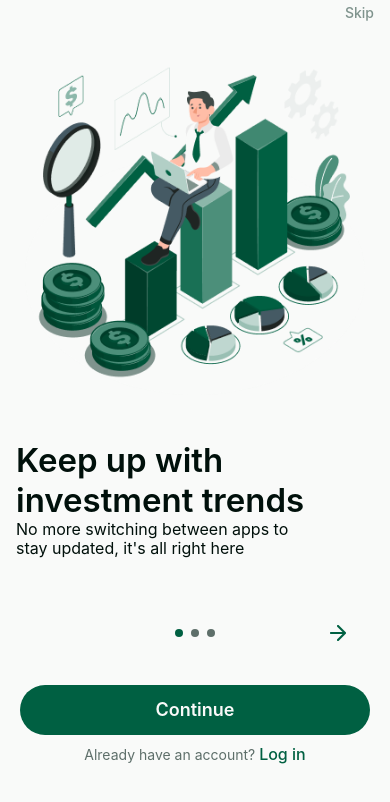
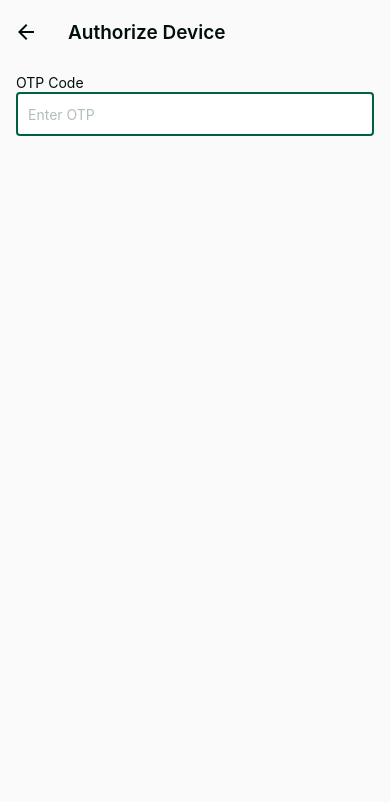
Before and after one commit to debugtitan/mercatus, a React Native app: screen /otp in a window 390 px wide. Shown: the top 802 px of the page. Built offline with nearby package versions, Linux system fonts and the light colour scheme.

Commit message:
OTP PAGE

```diff
--- a/components/Password.js
+++ b/components/Password.js
@@ -22,7 +22,7 @@ export default function ({ label, value, placeholder, hide, onToggle }) {
             <Icon
               name={hide ? 'eye-outline' : 'eye-off-outline'}
               color={theme.TABS_INACTIVE}
-              size={16}
+              size={20}
             />
           </TouchableOpacity>
         </View>
--- a/constants/Routes.js
+++ b/constants/Routes.js
@@ -8,4 +8,5 @@ export const RoutePaths = Object.freeze({
   LOGIN: 'auth-login',
   SIGNUP: 'auth-signup',
   SET_PASWORD: 'auth-setup-password',
+  OTP: 'otp',
 });
--- a/screens/StackNavigationComponent.js
+++ b/screens/StackNavigationComponent.js
@@ -16,6 +16,7 @@ import {
   CountryRadioPicker,
   Signup,
   SetPassword,
+  OTPComponent,
 } from '.';
 
 const Stack = createNativeStackNavigator();
@@ -95,6 +96,14 @@ export const MercatusStackNavigator = () => {
             title: 'Set password',
           }}
         />
+        <Stack.Screen
+          name="otp"
+          component={OTPComponent}
+          options={{
+            headerShown: true,
+            title: 'Authorize Device',
+          }}
+        />
       </Stack.Navigator>
     </NavigationContainer>
   );
--- /dev/null
+++ b/screens/auth/OTP.js
@@ -0,0 +1,33 @@
+/* eslint-disable react-native/no-inline-styles */
+import { View, Text, TextInput } from 'react-native';
+import React, { useState } from 'react';
+import { PageLayout } from '../../AppLayout';
+import { useTheme } from '../../components';
+import { DARK, LIGHT, Styles } from '../../constants';
+export default function OTPComponent({ navigation }) {
+  const { isDarkMode } = useTheme();
+  const theme = isDarkMode ? DARK : LIGHT;
+  const styles = Styles();
+
+  const [otp, setOtp] = useState(null);
+  return (
+    <PageLayout>
+      <View style={{ marginTop: 10, paddingHorizontal: 16 }}>
+        <View style={{ marginBottom: 18 }}>
+          <Text style={styles.textLabel}>OTP Code</Text>
+          <View style={styles.formContainer}>
+            <TextInput
+              placeholder="Enter OTP"
+              cursorColor={theme.TABS_INACTIVE}
+              placeholderTextColor={theme.TABS_INACTIVE}
+              keyboardType="number-pad"
+              maxLength={6}
+              onChangeText={OTP => setOtp(OTP)}
+              style={styles.textInput}
+            />
+          </View>
+        </View>
+      </View>
+    </PageLayout>
+  );
+}
--- a/screens/auth/SetPassword.js
+++ b/screens/auth/SetPassword.js
@@ -8,17 +8,19 @@ import {
 } from 'react-native';
 import React, { useState } from 'react';
 import Icon from 'react-native-vector-icons/Ionicons';
+import CountryPicker from 'react-native-country-picker-modal';
+
 import { PageLayout } from '../../AppLayout';
-import { useTheme, Password } from '../../components';
-import { DARK, LIGHT, Styles } from '../../constants';
-export default function SetPassword() {
+import { useTheme } from '../../components';
+import { DARK, LIGHT, Styles, RoutePaths } from '../../constants';
+export default function SetPassword({ navigation }) {
   const { isDarkMode } = useTheme();
   const theme = isDarkMode ? DARK : LIGHT;
   const styles = Styles();
 
   const [phone, setPhone] = useState(null);
-  const [countryCode, setCountryCode] = '+234';
-  const [country, setCountry] = useState('NG');
+  const [countryCode, setCountryCode] = useState('NG');
+  const [country, setCountry] = useState(null);
 
   const [showPassword, setShowPassword] = useState(true);
   const [password, setPassword] = useState(null);
@@ -28,6 +30,11 @@ export default function SetPassword() {
     setShowPassword(!showPassword);
   };
 
+  const onSelect = userCountry => {
+    setCountryCode(userCountry.cca2);
+    setCountry(userCountry.callingCode);
+  };
+
   return (
     <PageLayout>
       <View style={{ marginTop: 10, paddingHorizontal: 16 }}>
@@ -35,6 +42,14 @@ export default function SetPassword() {
         <View style={{ marginBottom: 18 }}>
           <Text style={styles.textLabel}>Phone</Text>
           <View style={styles.formContainer}>
+            <View style={{ left: 5, top: 5 }}>
+              <CountryPicker
+                countryCode={countryCode}
+                //withCountryNameButton={true}
+                withCloseButton={false}
+                onSelect={onSelect}
+              />
+            </View>
             <TextInput
               placeholder="Enter Phone number"
               cursorColor={theme.TABS_INACTIVE}
@@ -61,7 +76,10 @@ export default function SetPassword() {
               style={styles.textInput}
               secureTextEntry={!showPassword}
             />
-            <TouchableOpacity style={pass_styles.icon}>
+            <TouchableOpacity
+              style={pass_styles.icon}
+              onPress={toggleShowPassword}
+            >
               <Icon
                 name={showPassword ? 'eye-outline' : 'eye-off-outline'}
                 color={theme.TABS_INACTIVE}
@@ -69,6 +87,43 @@ export default function SetPassword() {
               />
             </TouchableOpacity>
           </View>
+        </View>
+
+        {/*Confirm Password */}
+        <View style={{ marginBottom: 18 }}>
+          <Text style={styles.textLabel}>Confirm Password</Text>
+          <View style={styles.formContainer}>
+            <TextInput
+              placeholder="Confirm password"
+              cursorColor={theme.TABS_INACTIVE}
+              placeholderTextColor={theme.TABS_INACTIVE}
+              keyboardType="number-pad"
+              maxLength={10}
+              onChangeText={userPassword => setConfirmPassword(userPassword)}
+              style={styles.textInput}
+              secureTextEntry={!showPassword}
+            />
+            <TouchableOpacity
+              style={{ padding: 10, left: 190 }}
+              onPress={toggleShowPassword}
+            >
+              <Icon
+                name={showPassword ? 'eye-outline' : 'eye-off-outline'}
+                color={theme.TABS_INACTIVE}
+                size={20}
+              />
+            </TouchableOpacity>
+          </View>
+        </View>
+
+        {/*BUTTON */}
+        <View style={{ marginTop: 370, paddingHorizontal: 8 }}>
+          <TouchableOpacity
+            onPress={() => navigation.navigate(RoutePaths.OTP)}
+            style={[styles.button, { backgroundColor: theme.PRIMARY }]}
+          >
+            <Text style={styles.buttonText}>Next</Text>
+          </TouchableOpacity>
         </View>
       </View>
     </PageLayout>
--- a/screens/auth/Signup.js
+++ b/screens/auth/Signup.js
@@ -19,7 +19,7 @@ import {
   RoutePaths,
 } from '../../constants';
 import DateTimePicker from '@react-native-community/datetimepicker';
-import CountryPicker, { DARK_THEME } from 'react-native-country-picker-modal';
+import CountryPicker from 'react-native-country-picker-modal';
 
 export default function Signup({ route, navigation }) {
   const { isDarkMode } = useTheme();
--- a/screens/index.js
+++ b/screens/index.js
@@ -7,6 +7,7 @@ import Login from './auth/Login';
 import CountryRadioPicker from './auth/CustomCountryPicker';
 import Signup from './auth/Signup';
 import SetPassword from './auth/SetPassword';
+import OTPComponent from './auth/OTP';
 export {
   SplashScreenComponent,
   OnboardingScreen,
@@ -16,5 +17,6 @@ export {
   Login,
   CountryRadioPicker,
   Signup,
-  SetPassword
+  SetPassword,
+  OTPComponent
 };
```
